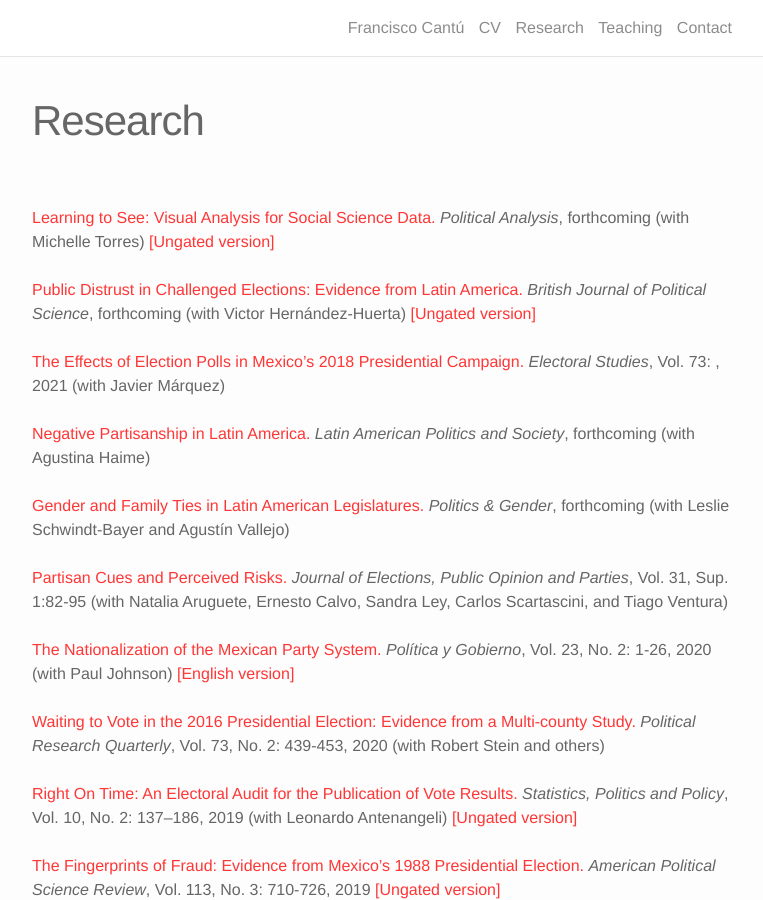
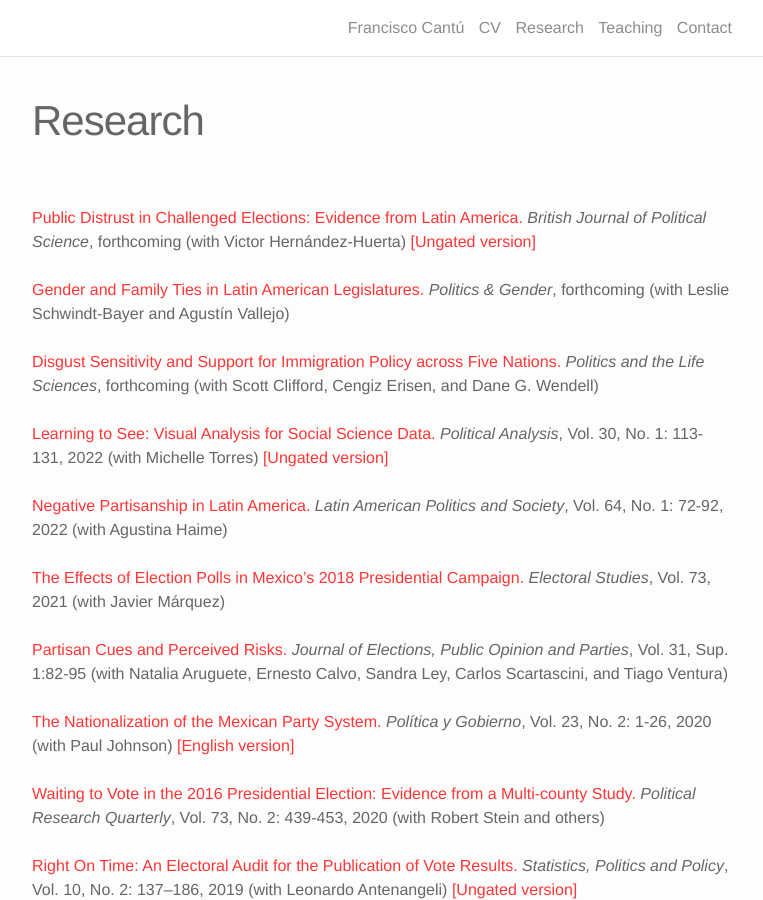
Before and after one commit to franciscocantu/franciscocantu.github.io, a Jekyll site: the page built from research.md, in a window 1280 px wide and 900 px high. Shown: the whole window, without its empty margins (258-1021 px from the left). Built offline with Jekyll 4.4.1, drawn with Linux system fonts in a browser that asks for light colours; nearby versions of some CDN libraries.

Commit message:
Update research.md

```diff
--- a/research.md
+++ b/research.md
@@ -5,20 +5,22 @@ permalink: /research/
 order: 3
 ---
 <br>
-<a href="https://doi.org/10.1017/pan.2021.9">Learning to See: Visual Analysis for Social Science Data.</a> <i>Political Analysis</i>,
-forthcoming (with Michelle Torres) <a href="/Papers/LearningToSee_Final.pdf">[Ungated version]</a><br>
-<br>
 <a href="https://doi.org/10.1017/S0007123421000399">Public Distrust in Challenged Elections: Evidence from Latin America.</a> <i>British Journal of Political Science</i>,
 forthcoming (with Victor Hernández-Huerta) <a href="/Papers/Public_distrust_BJPS.pdf">[Ungated version]</a><br>
 <br>
-<a href="https://doi.org/10.1016/j.electstud.2021.102379">The Effects of Election Polls in Mexico's 2018 Presidential Campaign.</a> <i>Electoral Studies</i>,
-Vol. 73: , 2021 (with Javier Márquez) <br>
-<br>
-<a href="/Papers/LAPS-NegativePartisanship.pdf">Negative Partisanship in Latin America.</a> <i>Latin American Politics and Society</i>,
-forthcoming (with Agustina Haime) <br>
-<br>
 <a href="https://doi.org/10.1017/S1743923X20000288">Gender and Family Ties in Latin American Legislatures.</a> <i>Politics & Gender</i>,
 forthcoming (with Leslie Schwindt-Bayer and Agustín Vallejo)<br>
+<br>
+<a href="https://doi.org/10.1017/pls.2022.6">Disgust Sensitivity and Support for Immigration Policy across Five Nations.</a> <i>Politics and the Life Sciences</i>, forthcoming (with Scott Clifford, Cengiz Erisen, and Dane G. Wendell)<br>
+<br>
+<a href="https://doi.org/10.1017/pan.2021.9">Learning to See: Visual Analysis for Social Science Data.</a> <i>Political Analysis</i>,
+Vol. 30, No. 1: 113-131, 2022 (with Michelle Torres) <a href="/Papers/LearningToSee_Final.pdf">[Ungated version]</a><br>
+<br>
+<a href="doi.org/10.1017/lap.2021.54">Negative Partisanship in Latin America.</a> <i>Latin American Politics and Society</i>,
+Vol. 64, No. 1: 72-92, 2022 (with Agustina Haime)<br>
+<br>
+<a href="https://doi.org/10.1016/j.electstud.2021.102379">The Effects of Election Polls in Mexico's 2018 Presidential Campaign.</a> <i>Electoral Studies</i>,
+Vol. 73, 2021 (with Javier Márquez)<br>
 <br>
 <a href="https://doi.org/10.1080/17457289.2021.1924740">Partisan Cues and Perceived Risks.</a> <i>Journal of Elections, Public Opinion and Parties</i>,
 Vol. 31, Sup. 1:82-95 (with Natalia Aruguete, Ernesto Calvo, Sandra Ley, Carlos Scartascini, and Tiago Ventura)<br>
```
